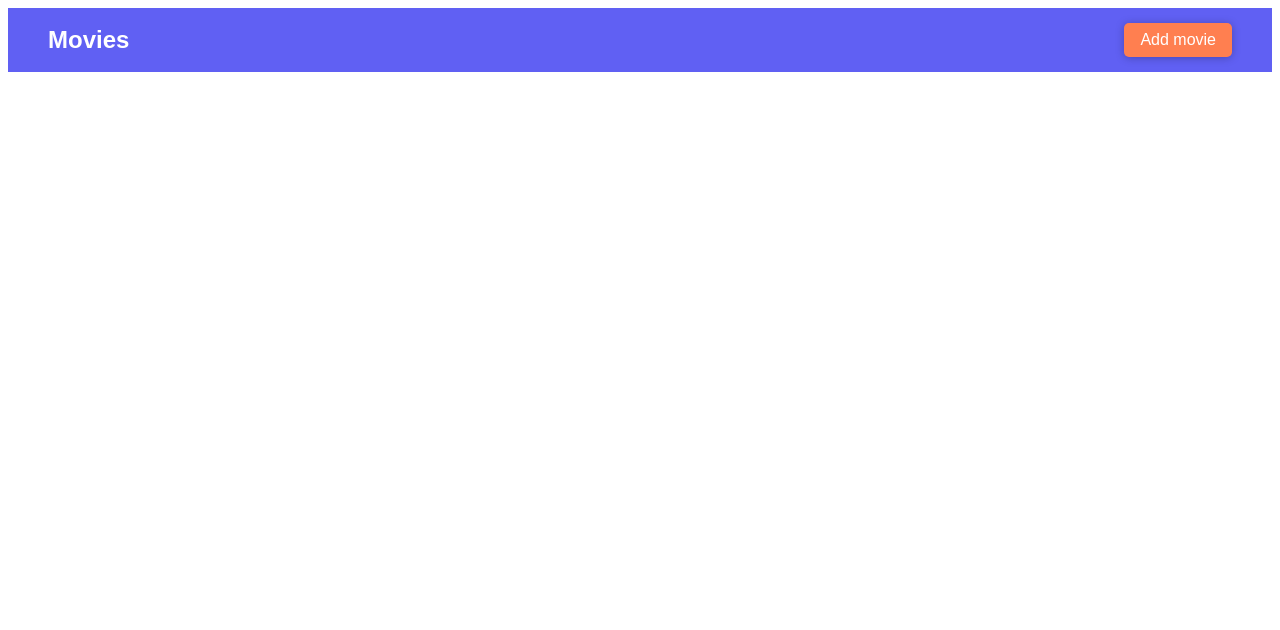
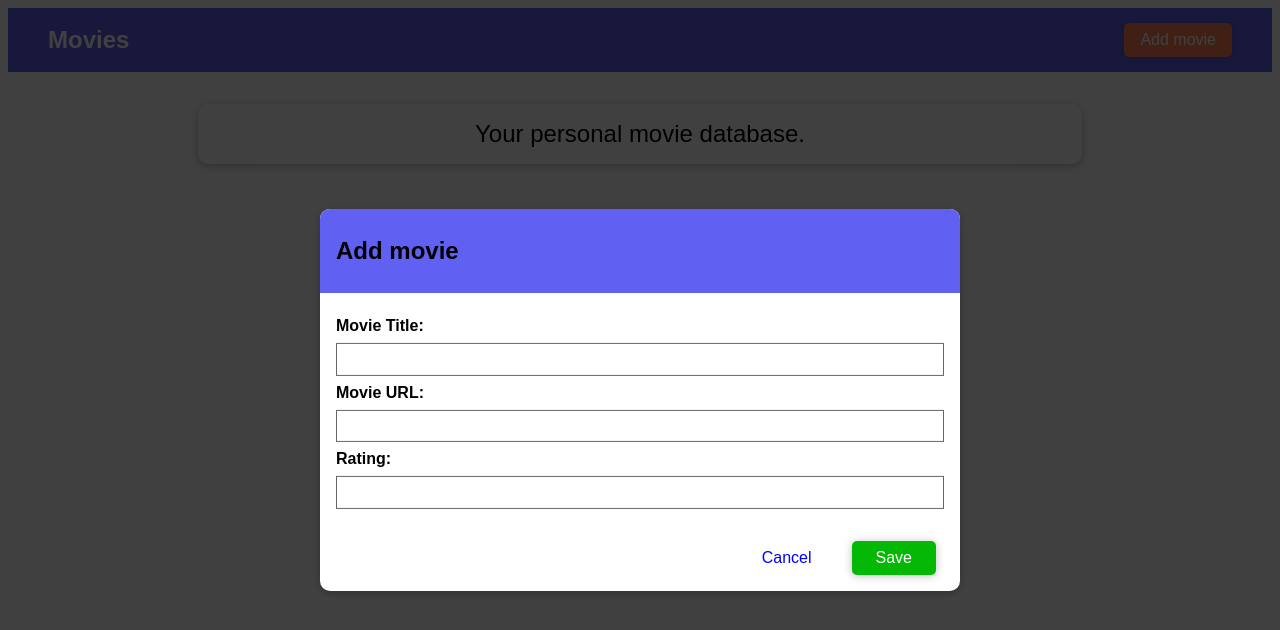
Before and after one commit to jainish047/movies-DOM_practice, a plain HTML site: page index.html in a window 1280 px wide. Both pictures are taken after a click on the button "Add movie". Drawn offline with Linux system fonts and the light colour scheme.

Commit message:
added modals and functionalities

```diff
--- a/index.html
+++ b/index.html
@@ -9,10 +9,48 @@
         <script src="/movies-DOM_practice/scripts/script.js" async defer></script>
     </head>
     <body>
+        <div id="backdrop"></div>
         <header>
             <h1>Movies</h1>
-            <button>Add movie</button>
+            <button type="button" id="addMovieBtn">Add movie</button>
         </header>
-
+        <div class="modal card" id="addModal">
+            <div class="modalTitle">
+                <h2>Add movie</h2>
+            </div>
+            <div class="modalContent">
+                <label for="name">Movie Title:</label>
+                <input type="text" id="name">
+                <p class="error" id="titleError">Invalid title</p>
+                <label for="url">Movie URL:</label>
+                <input type="text" id="url">
+                <p class="error" id="urlError">Invalid URL</p>
+                <label for="rating">Rating:</label>
+                <input type="number" id="rating" min="1" max="5" step="1">
+                <p class="error" id="ratingError">Invalid Rating</p>
+            </div>
+            <div class="modalActions">
+                <button class="cancel">Cancel</button>
+                <button class="save">Save</button>
+            </div>
+        </div>
+        <div class="modal card" id="deleteModal">
+            <div class="modalTitle">
+                <h2>Are you sure?</h2>
+            </div>
+            <div class="modalContent">
+                <p>Once you delete this, you won't be able to retrive it again.</p>
+            </div>
+            <div class="modalActions">
+                <button class="cancel">Cancel(NO)</button>
+                <button class="save danger">YES</button>
+            </div>
+        </div>
+        <main>
+            <section class="card" id="entryText">
+                Your personal movie database.
+            </section>
+            <ul id="movieList"></ul>
+        </main>
     </body>
 </html>
--- a/scripts/script.js
+++ b/scripts/script.js
@@ -0,0 +1,88 @@
+const addMovieBtn = document.getElementById('addMovieBtn');
+const addMovieModal = document.getElementById('addModal');
+const backdrop = document.getElementById('backdrop');
+const cancelAddMovieBtn = addMovieModal.querySelector('.cancel');
+const saveMovieBtn = addMovieModal.querySelector('.save');
+const errors = addMovieModal.querySelectorAll('.error');
+const inputs = addMovieModal.querySelectorAll('input');
+
+let movies = [];
+
+const toggleBackdrop = () => {
+    backdrop.classList.toggle('visible');
+}
+
+const toggleAddMovieModal = () => {
+    addMovieModal.classList.toggle('visible');
+    toggleBackdrop();
+    // if(backdrop.style.display)  backdrop.style.display=none;
+    // else                        backdrop.style.display=block;
+    clearValues();
+    clearAlerts();
+};
+
+const clearValues = () => {
+    const inputs = addMovieModal.querySelectorAll('input');
+    for(const input of inputs){
+        input.value='';
+    }
+}
+
+const backdropClickHandler = () => {
+    toggleAddMovieModal();
+    clearValues();
+}
+
+const cancelAddMovie = () => {
+    toggleAddMovieModal();
+    clearValues();
+}
+
+const clearAlerts = () => {
+    for(let i=0; i<inputs.length; i++){
+        inputs[i].classList.remove('wrong');
+        errors[i].classList.remove('visible');
+    }
+}
+
+const saveMovieBtnHandler = () => {
+    clearAlerts();
+    console.log("checking data...");
+    const title = inputs[0].value.trim();
+    const url = inputs[1].value.trim();
+    const rating = inputs[2].value.trim();
+    if(title === ''){
+        inputs[0].classList.add('wrong');
+        errors[0].classList.add('visible');
+        return;
+    }
+    else if(url === ''){
+        inputs[1].classList.add('wrong');
+        errors[1].classList.add('visible');
+        return;
+    }
+    else if(rating === '' || +rating<1 || +rating>5){
+        inputs[2].classList.add('wrong');
+        errors[2].classList.add('visible');
+        return;
+    }
+
+    const newMovie={
+        title:title,
+        imageURL:url,
+        rating:rating
+    };
+    movies.push(newMovie);
+    toggleAddMovieModal();
+}
+
+addMovieBtn.addEventListener('click', toggleAddMovieModal);
+backdrop.addEventListener('click', backdropClickHandler);
+cancelAddMovieBtn.addEventListener('click', cancelAddMovie);
+saveMovieBtn.addEventListener('click', saveMovieBtnHandler);
+for(let i=0; i<inputs.length; i++){
+    inputs[i].addEventListener('focusout', ()=>{
+        inputs[i].classList.remove('wrong');
+        errors[i].classList.remove('visible');
+    });
+}
--- a/styles/style.css
+++ b/styles/style.css
@@ -6,12 +6,32 @@ html{
     font-family: sans-serif;
 }
 
+body{
+    display: block;
+}
+
+#backdrop{
+    position: fixed;
+    top:0px;
+    left:0px;
+    width:100%;
+    height:100vh;
+    background: rgba(0,0,0,0.75);
+    z-index: 10;
+
+    pointer-events: none;
+    display:none;
+}
+
+#backdrop.visible{
+    display: block;
+    pointer-events: all;
+}
+
 header{
-    margin:0px;
     background-color: rgb(96, 96, 243);
     width: 100%;
     height: 4rem;
-    /* border:100px; */
 
     display: flex;
     justify-content: space-between; /*as there are only two elements*/
@@ -36,4 +56,130 @@ button{
     text-align: center;
 
     box-shadow: 0 1px 8px rgba(0, 0, 0, 0.26);
+    cursor: pointer;
 }
+
+button:hover{
+    /* cursor: pointer; */
+    background-color: orangered;
+}
+
+.modal{
+    /* padding: 1rem; */
+    min-width: 300px;
+    /* border-radius: 10px; */
+    /* box-shadow: 0px 2px 8px black; */
+    display: block;
+    position: fixed;
+    z-index: 100;
+    width: 50%;
+
+    top: 50%;
+    left: 50%;
+    transform: translate(-50%, -50%);
+
+    display: none;
+}
+
+.modal.visible{
+    display: block;
+    /* animation: fade-slide-in 0.3s ease-out forward; */
+}
+
+/* #addModal{
+    display:none;
+}
+
+#deleteModal{
+    display:none;
+} */
+
+.modalTitle{
+    padding: 0.5rem 1rem;
+    border-radius: 10px 10px 0px 0px;
+    background-color: rgb(96, 96, 243);
+}
+
+.modalContent{
+    padding: 1rem;
+    display: flex;
+    flex-direction: column;
+}
+
+label{
+    font-weight: bold;
+    margin: 0.5rem 0rem;
+}
+
+input{
+    font:inherit;
+    border: 1px solid rgb(102, 102, 102);
+    padding: 0.4rem 0.2rem;
+}
+
+input.wrong{
+    border: 2px solid red;
+}
+
+.error{
+    color: red;
+    display: none;
+}
+
+.error.visible{
+    display: block;
+}
+
+.modalActions{
+    display: flex;
+    justify-content: flex-end;
+
+    padding: 1rem;
+}
+
+.cancel, .save{
+    margin: 0rem 0.5rem;
+    padding: 0.5rem 1.5rem;
+}
+
+.save{
+    background-color: rgb(6, 184, 6);
+}
+
+.save:hover{
+    background-color: green;
+}
+
+.cancel{
+    background-color: white;
+    color: blue;
+    border: none;
+    box-shadow: none;
+}
+
+.cancel:hover{
+    background-color: rgb(197, 197, 255);
+}
+
+.danger{
+    background-color: rgb(255, 127, 80);
+}
+
+.danger:hover{
+    background-color: red;
+}
+
+.card{
+    background-color: white;
+    border-radius: 10px;
+    box-shadow: 0 2px 8px rgba(0, 0, 0, 0.26);
+}
+
+#entryText{
+    width: 70%;
+    min-width: 350px;
+    margin: 2rem auto;
+    padding: 1rem;
+    text-align: center;
+    font-size: 1.5rem;
+}
```
